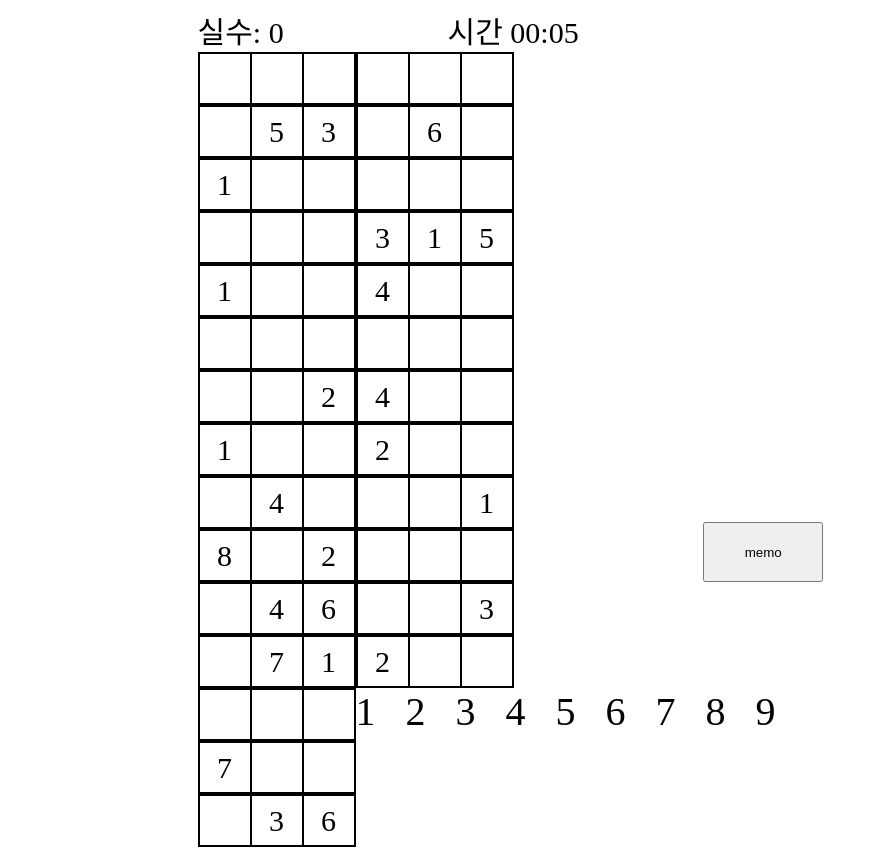
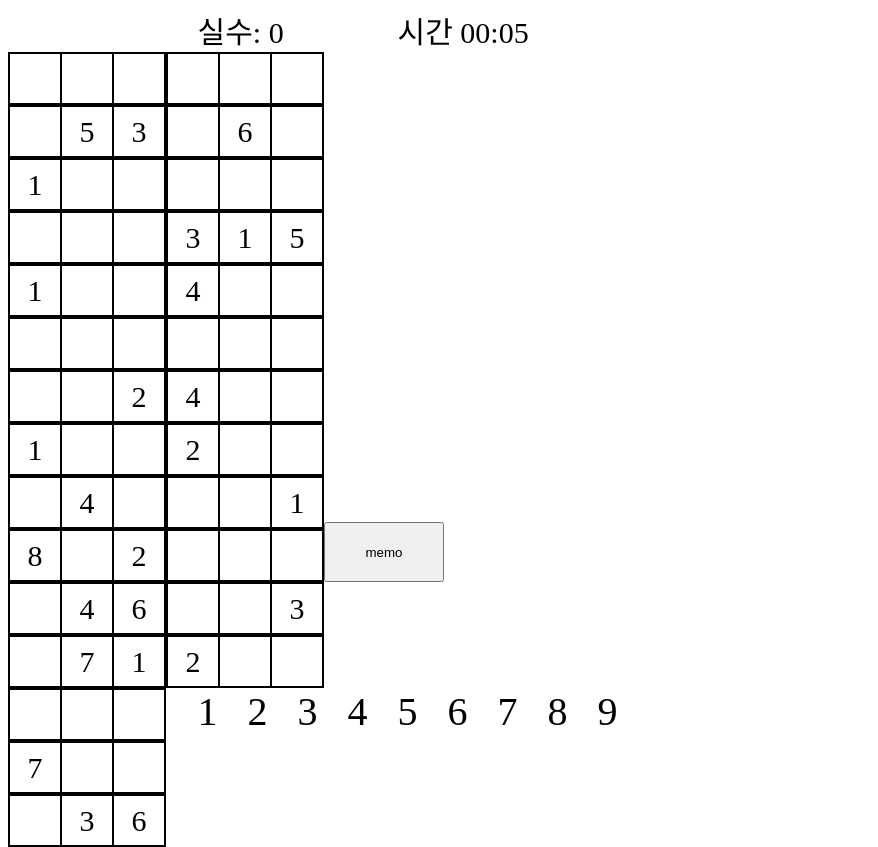
Before and after one commit to wpgus/Sudoku, a plain HTML site: page index.html in a window 1280 px wide. Shown: the top 847 px of the page, without its empty margins (0-878 px from the left). Drawn offline with Linux system fonts and the light colour scheme.

Commit message:
Update style.css

```diff
--- a/style.css
+++ b/style.css
@@ -8,7 +8,6 @@
 .board {
     width: 470px;
     height: 470px;
-    margin-left: 15%;
 }
 
 .block {
@@ -40,7 +39,6 @@ td {
     position: relative;
     width: 120px;
     height: 60px;
-    margin-left: 15%;
 }
 
 .numbers {
@@ -70,5 +68,5 @@ td {
 
 .time {
     font-size: 30px;
-    margin-left: 250px;
+    margin-left: 200px;
 }
```
